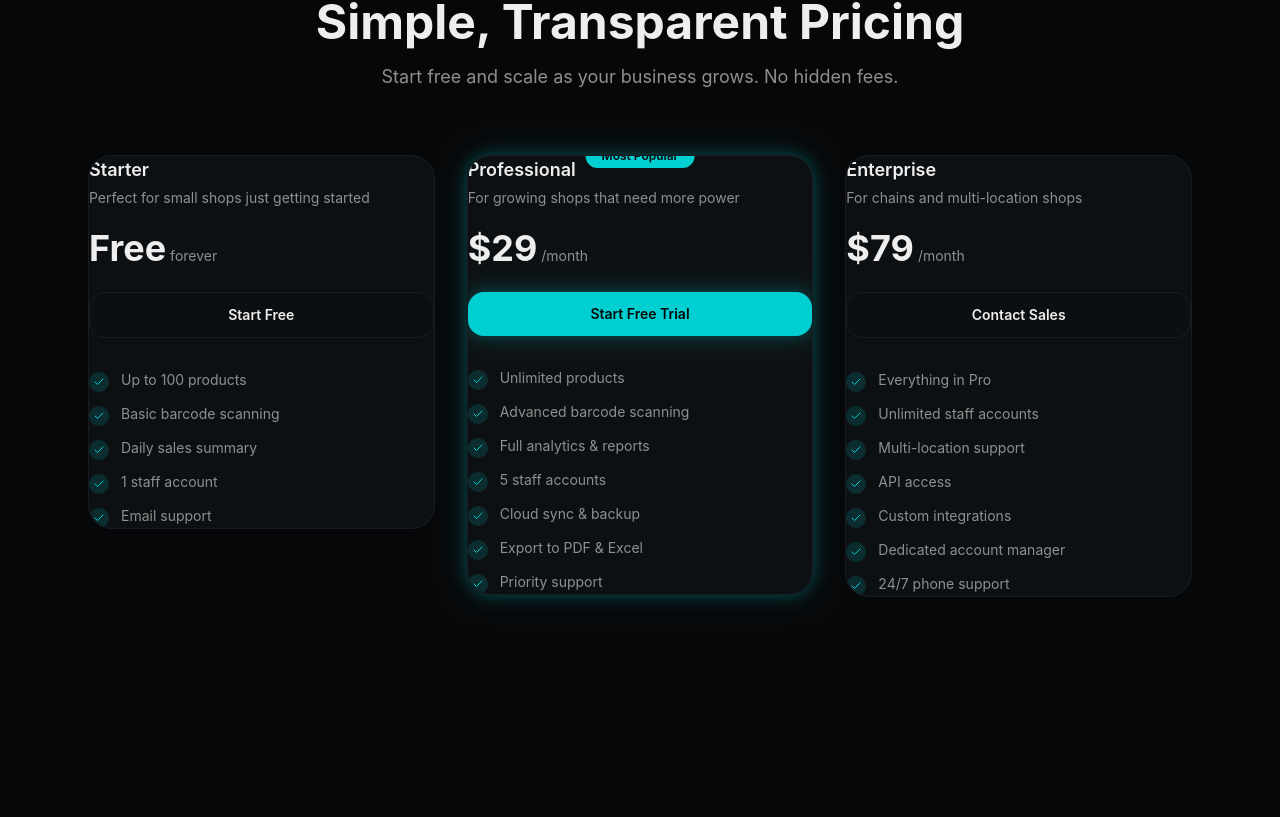
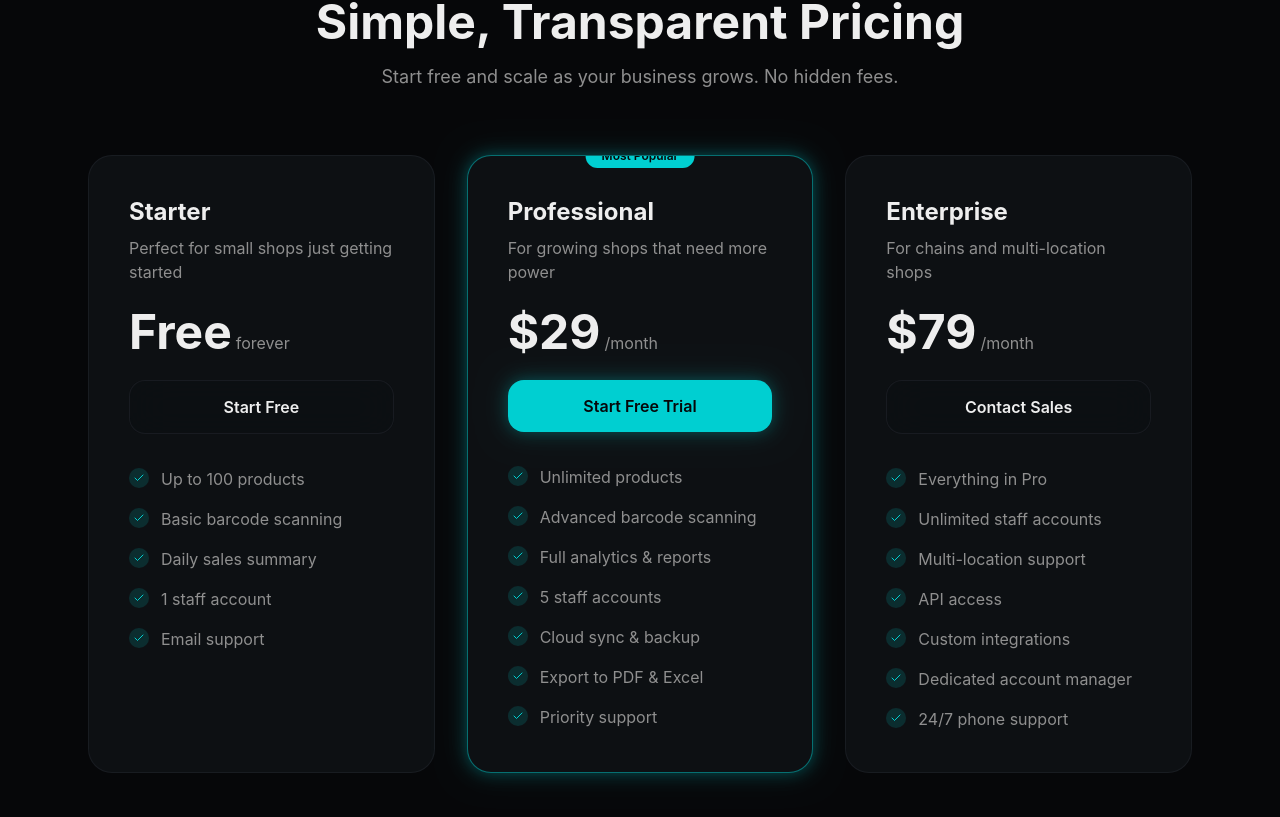
Before and after one commit to Dhani-1428/bonus-stock-manager, a Next.js app: page / in a window 1280 px wide. Shown: the part 4483-5300 px from the top of the page. Built offline with nearby package versions, Linux system fonts and the light colour scheme; no server answers.

Commit message:
Fix pricing cards with proper padding, 3D animations, and improved structure

```diff
--- a/components/landing/pricing-section.tsx
+++ b/components/landing/pricing-section.tsx
@@ -1,26 +1,9 @@
 "use client"
 
+import { useRef } from "react"
 import Link from "next/link"
 import { Check } from "lucide-react"
 import { GlareCard } from "@/components/ui/glare-card"
-
-const handleCard3D = (e: React.MouseEvent<HTMLDivElement>, card: HTMLDivElement) => {
-  const rect = card.getBoundingClientRect()
-  const x = e.clientX - rect.left
-  const y = e.clientY - rect.top
-
-  const centerX = rect.width / 2
-  const centerY = rect.height / 2
-
-  const rotateX = (y - centerY) / 12
-  const rotateY = (centerX - x) / 12
-
-  card.style.transform = `perspective(1000px) rotateX(${rotateX}deg) rotateY(${rotateY}deg) translateZ(20px) scale(1.02)`
-}
-
-const resetCard3D = (card: HTMLDivElement) => {
-  card.style.transform = "perspective(1000px) rotateX(0) rotateY(0) translateZ(0) scale(1)"
-}
 
 const plans = [
   {
@@ -93,36 +76,65 @@ export function PricingSection() {
 
         {/* Pricing cards */}
         <div className="grid grid-cols-1 md:grid-cols-3 gap-6 lg:gap-8 items-start perspective-3d">
-          {plans.map((plan) => (
+          {plans.map((plan) => {
+            const cardRef = useRef<HTMLDivElement>(null)
+
+            const handleCard3D = (e: React.MouseEvent<HTMLDivElement>) => {
+              if (!cardRef.current) return
+              const card = cardRef.current
+              const rect = card.getBoundingClientRect()
+              const x = e.clientX - rect.left
+              const y = e.clientY - rect.top
+
+              const centerX = rect.width / 2
+              const centerY = rect.height / 2
+
+              const rotateX = (y - centerY) / 12
+              const rotateY = (centerX - x) / 12
+
+              card.style.transform = `perspective(1000px) rotateX(${rotateX}deg) rotateY(${rotateY}deg) translateZ(20px) scale(1.02)`
+            }
+
+            const resetCard3D = () => {
+              if (!cardRef.current) return
+              cardRef.current.style.transform = "perspective(1000px) rotateX(0) rotateY(0) translateZ(0) scale(1)"
+            }
+
+            return (
               <GlareCard
                 key={plan.name}
-              className={`relative transition-all ${
+                ref={cardRef}
+                className={`relative transition-all h-full transform-3d ${
                   plan.featured
-                  ? "neon-glow"
+                    ? "neon-glow border-primary/50"
                     : ""
                 }`}
+                style={{ transformStyle: "preserve-3d" }}
+                onMouseMove={handleCard3D}
+                onMouseLeave={resetCard3D}
               >
+                <div className="relative z-20 p-6 sm:p-8 lg:p-10 flex flex-col h-full">
                   {plan.featured && (
                     <div className="absolute -top-3 left-1/2 -translate-x-1/2 px-4 py-1 rounded-full bg-primary text-primary-foreground text-xs font-semibold z-30">
                       Most Popular
                     </div>
                   )}
 
-              <h3 className="text-lg font-semibold text-foreground mb-1 relative z-20">
+                  <h3 className="text-xl sm:text-2xl font-bold text-foreground mb-2">
                     {plan.name}
                   </h3>
-              <p className="text-sm text-muted-foreground mb-5 relative z-20">
+                  <p className="text-sm sm:text-base text-muted-foreground mb-6">
                     {plan.description}
                   </p>
 
-              <div className="flex items-baseline gap-1 mb-6 relative z-20">
-                <span className="text-4xl font-bold text-foreground">{plan.price}</span>
-                <span className="text-sm text-muted-foreground">{plan.period}</span>
+                  <div className="flex items-baseline gap-1 mb-6">
+                    <span className="text-4xl sm:text-5xl font-bold text-foreground">{plan.price}</span>
+                    <span className="text-sm sm:text-base text-muted-foreground">{plan.period}</span>
                   </div>
 
                   <Link
                     href="/signup"
-                className={`block w-full text-center py-3 rounded-xl font-semibold text-sm transition-all mb-8 relative z-20 ${
+                    className={`block w-full text-center py-3.5 rounded-xl font-semibold text-sm sm:text-base transition-all mb-8 ${
                       plan.featured
                         ? "bg-primary text-primary-foreground hover:brightness-110 neon-glow"
                         : "glass hover:bg-secondary/60 text-foreground"
@@ -131,18 +143,20 @@ export function PricingSection() {
                     {plan.cta}
                   </Link>
 
-              <ul className="flex flex-col gap-3 relative z-20">
+                  <ul className="flex flex-col gap-3.5 flex-grow">
                     {plan.features.map((feature) => (
                       <li key={feature} className="flex items-start gap-3">
                         <div className="w-5 h-5 rounded-full bg-primary/15 flex items-center justify-center shrink-0 mt-0.5">
                           <Check className="w-3 h-3 text-primary" />
                         </div>
-                    <span className="text-sm text-muted-foreground">{feature}</span>
+                        <span className="text-sm sm:text-base text-muted-foreground leading-relaxed">{feature}</span>
                       </li>
                     ))}
                   </ul>
+                </div>
               </GlareCard>
-          ))}
+            )
+          })}
         </div>
       </div>
     </section>
```
Lines whose indentation alone changed are shown as unchanged.
